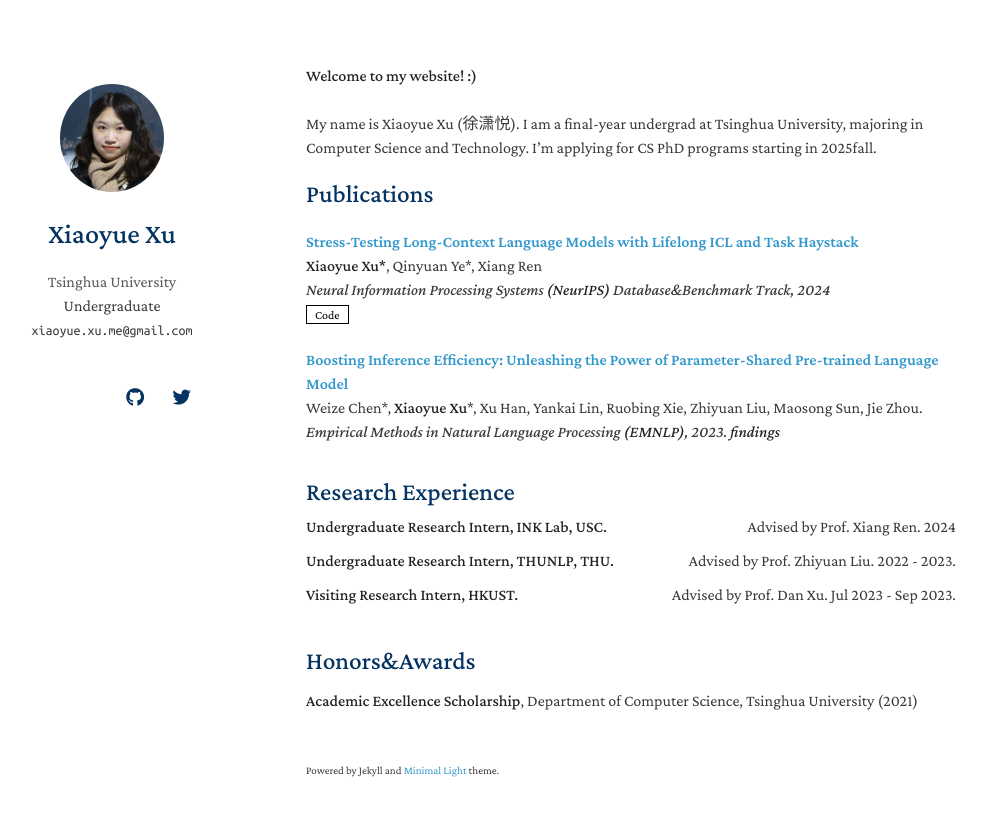
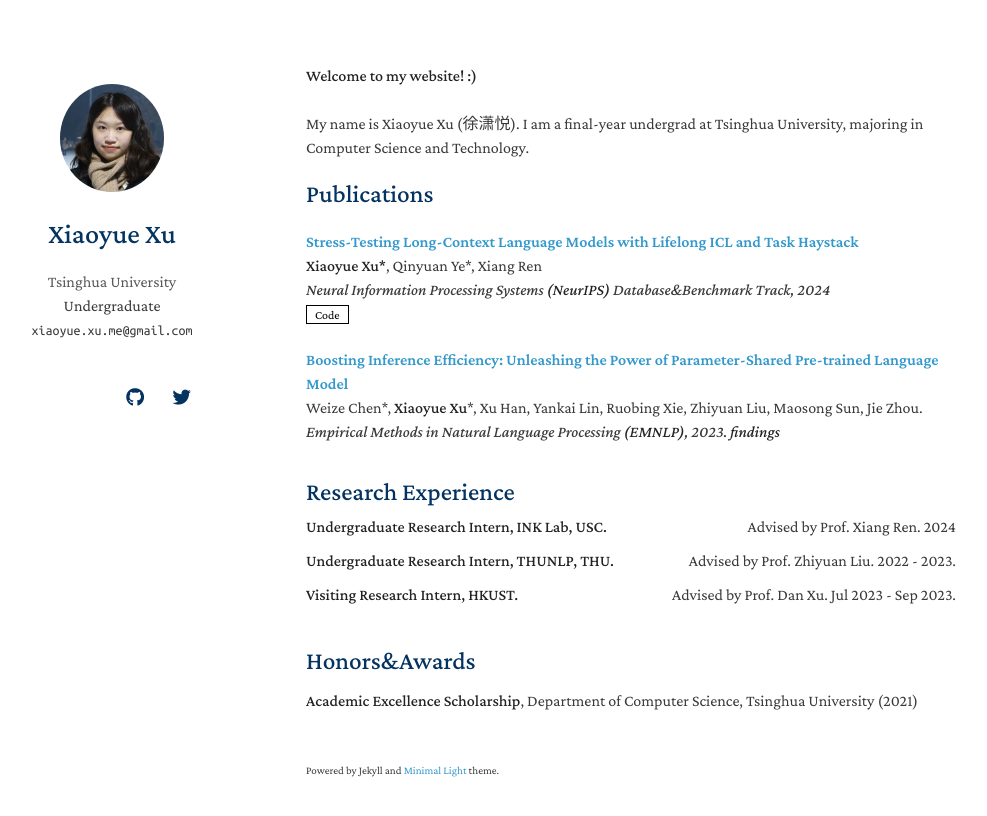
Before and after one commit to xiaoyue2002/xiaoyue2002.github.io, a Jekyll site: the page built from index.md, in a window 1280 px wide. Shown: the top 816 px of the page, without its empty margins (164-1151 px from the left). Built offline with Jekyll 4.4.1, drawn with Linux system fonts in a browser that asks for light colours; nearby versions of some CDN libraries; a style sheet for code colours, icons or effects is not loaded.

Commit message:
currently not applying to phd programs :P

```diff
--- a/index.md
+++ b/index.md
@@ -6,7 +6,7 @@ layout: homepage
 
 <strong>Welcome to my website! :) </strong> \
  \
-My name is Xiaoyue Xu (徐潇悦). I am a final-year undergrad at Tsinghua University, majoring in Computer Science and Technology. I'm applying for CS PhD programs starting in 2025fall.
+My name is Xiaoyue Xu (徐潇悦). I am a final-year undergrad at Tsinghua University, majoring in Computer Science and Technology.
 
 
 {% include_relative _includes/publications.md %}
```
